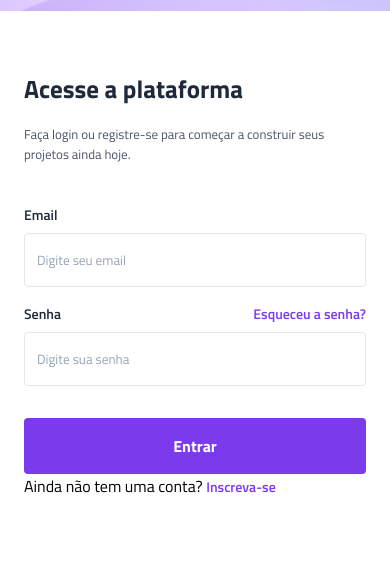
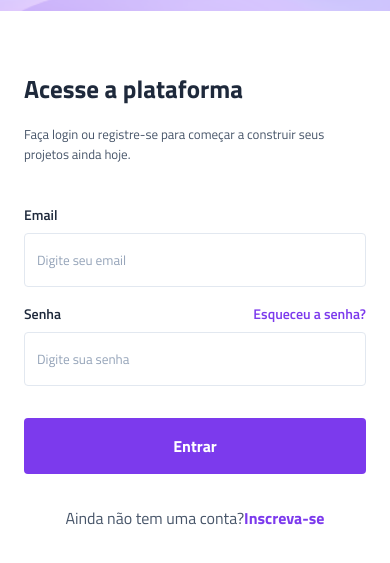
Before and after one commit to XinbinhaChan/Projeto-Vertigo, a plain HTML site: page index.html in a window 390 px wide. Shown: the part 123-686 px from the top of the page. Drawn offline with Linux system fonts and the light colour scheme.

Commit message:
Versão mobile terminada

```diff
--- a/style.css
+++ b/style.css
@@ -94,6 +94,7 @@ main{
 
 .login button{
     margin-top: 1rem;
+    margin-bottom: 2rem;
     padding-block: 1rem;
     width: 100%;
     background: var(--purple);
@@ -103,3 +104,14 @@ main{
     font-weight: 700;
     color: var(--white);
 }
+
+.login>p{
+    display: flex;
+    justify-content: center;
+    color: var(--gray-600);
+}
+
+.login>p>a{
+    font-size: 1rem;
+    font-weight: 700;
+}
```
